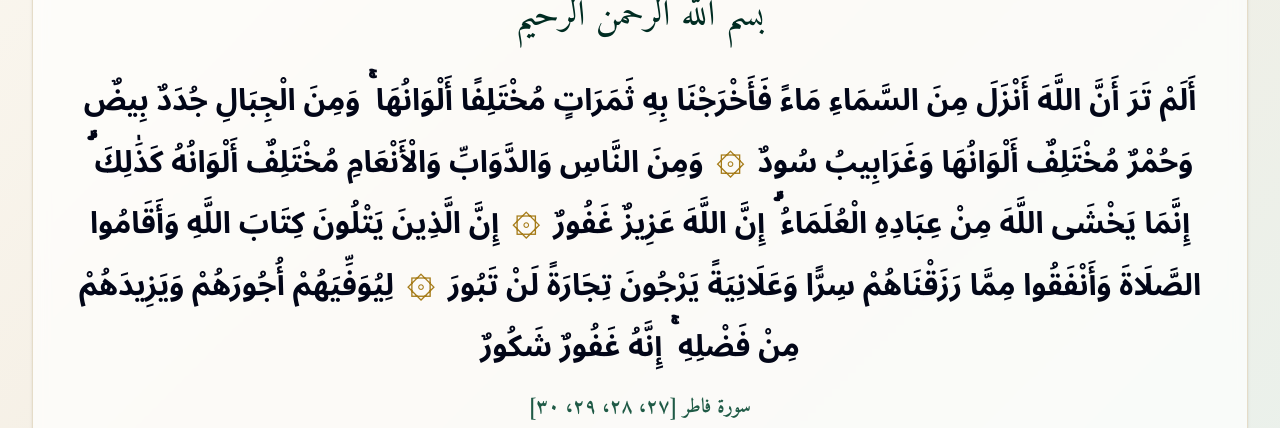
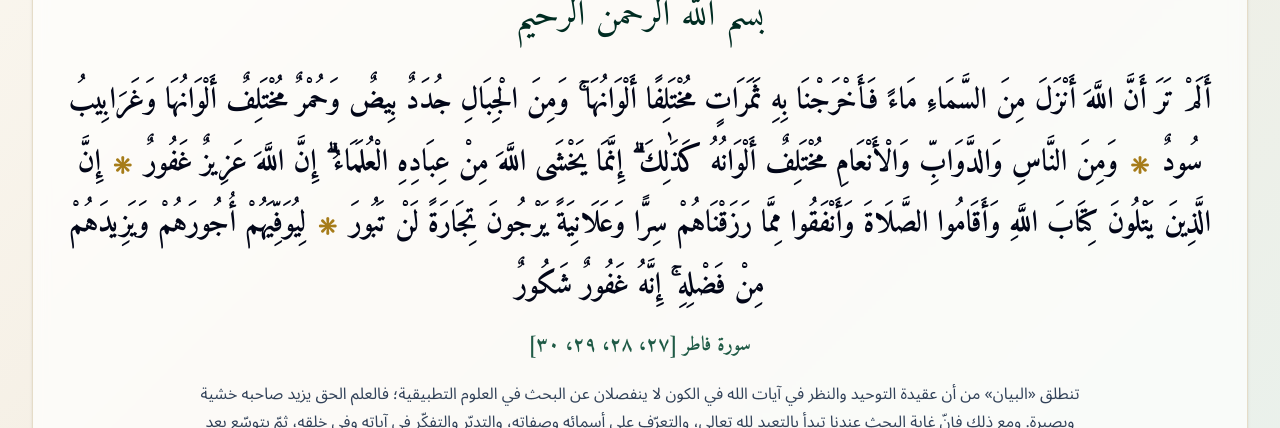
Before and after one commit to Pontmousse/albayan, a Next.js app in the folder frontend/: page / in a window 1280 px wide. Shown: the part 349-777 px from the top of the page. Built offline with nearby package versions, Linux system fonts and the light colour scheme; no server answers; a web font is replaced by a local one.

Commit message:
ui: align landing Quran verse typography

```diff
--- a/frontend/src/components/journal/quranic-opening.tsx
+++ b/frontend/src/components/journal/quranic-opening.tsx
@@ -40,7 +40,10 @@ export function QuranicOpening() {
             <br />
             بسم الله الرحمن الرحيم
           </div>
-          <blockquote className="mt-4 text-pretty text-center text-base font-bold leading-[1.95] text-slate-950 sm:mt-6 sm:text-2xl sm:leading-[2.05] lg:text-3xl">
+          <blockquote
+            className="mt-4 text-pretty text-center text-base font-bold leading-[1.95] text-slate-950 sm:mt-6 sm:text-2xl sm:leading-[2.05] lg:text-3xl"
+            style={{ fontFamily: "var(--font-display-ar), serif" }}
+          >
             {verses.map((verse, index) => (
               <span key={verse}>
                 {verse}
```
